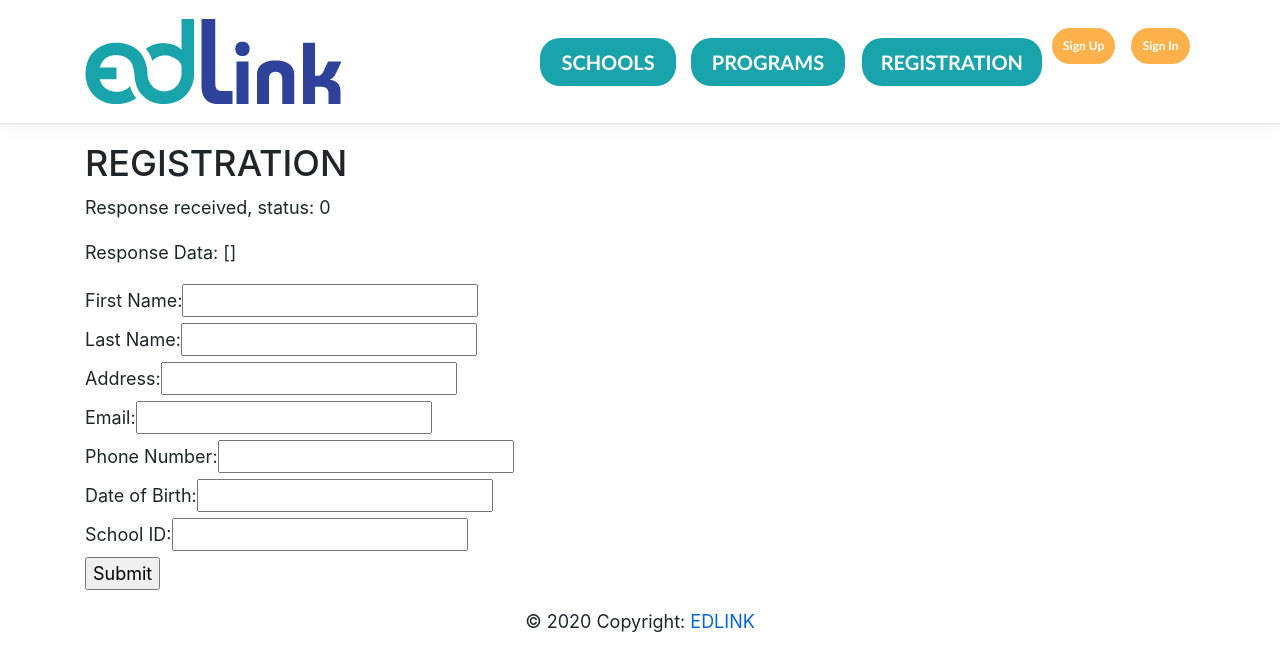
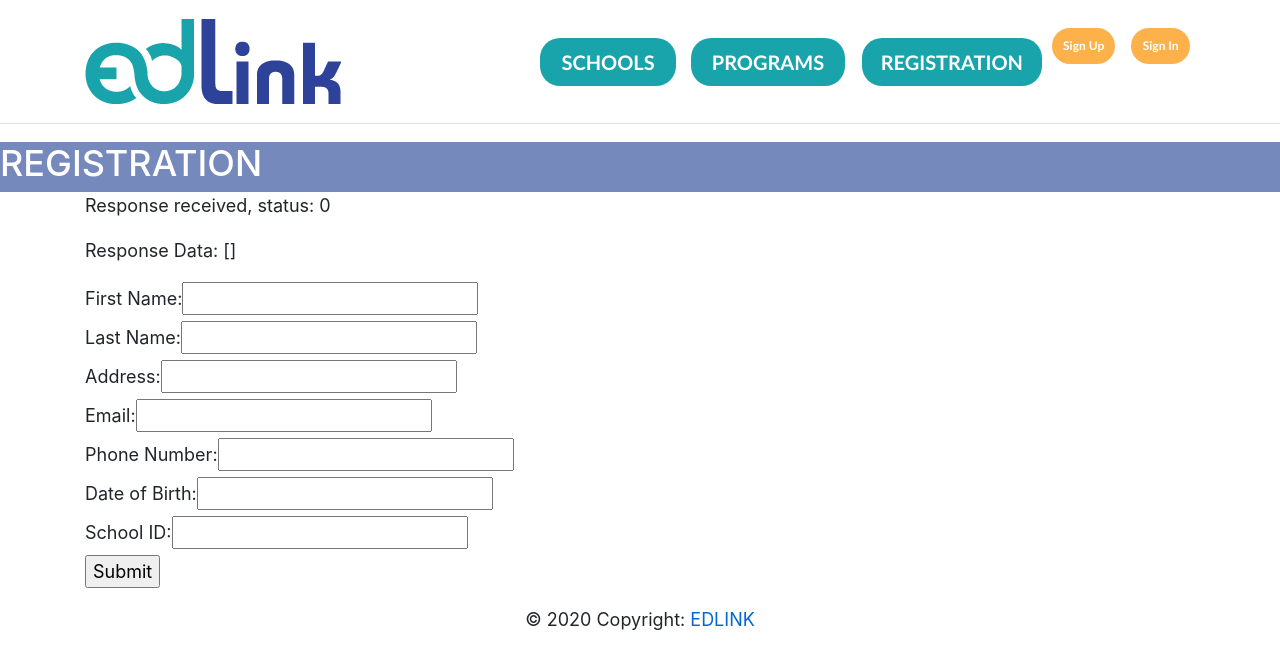
Before and after one commit to senaitesfazgi/Edlink-Capstone, a React (Create React App) app in the folder EdlinkCapstone/ClientApp/: page /create-student in a window 1280 px wide. Shown: the top 670 px of the page. Built offline with nearby package versions, Linux system fonts and the light colour scheme.

Commit message:
Add background bar to title in registration page.

```diff
--- a/EdlinkCapstone/ClientApp/src/components/CreateStudent.css
+++ b/EdlinkCapstone/ClientApp/src/components/CreateStudent.css
@@ -1,10 +1,19 @@
-
-
-
-
+/*Mobile First*/
+.title-background {
+    background-color: rgb(117, 137, 189);
+    height: 50px;
+    color: white !important;
+}
 
 /*For tablet and desktop*/
-
 @media screen and (min-width: 768px) {
-
+    .title-background {
+        background-color: rgb(117, 137, 189);
+        height: 50px;
+        color: white !important;
+        width: 100vw;
+        position: relative;
+        margin-left: -50vw;
+        left: 50%;
     }
+}
--- a/EdlinkCapstone/ClientApp/src/components/CreateStudent.js
+++ b/EdlinkCapstone/ClientApp/src/components/CreateStudent.js
@@ -3,6 +3,7 @@
 import React, { Component } from 'react';
 // Don't forget to "npm install axios" and import it on any pages from which you are making HTTP requests.
 import axios from 'axios';
+import './CreateStudent.css';
 
 // The name of the class is used in routing in App.js. The name of the file is not important in that sense.
 export class CreateStudent extends Component {
@@ -49,7 +50,9 @@ export class CreateStudent extends Component {
     render() {
         return (
             <div>
-                <h2>REGISTRATION</h2>
+                <div className="title-background">
+                    <h2>REGISTRATION</h2>
+                </div>
                 <p>{this.state.waiting ? "Request sent, awaiting response." : "Response received, status: " + this.state.statusCode}</p>
                 <p>Response Data: {JSON.stringify(this.state.response)}</p>
                 <form onSubmit={this.handleSubmit}>
--- a/EdlinkCapstone/ClientApp/src/components/NavMenu.css
+++ b/EdlinkCapstone/ClientApp/src/components/NavMenu.css
@@ -68,11 +68,8 @@ html {
     .text-light {
         color: white !important;
         margin: 10px;
+        margin-top: 10px;
         font-size: 12px;
         width: 80%;
     }
 }
-
-.box-shadow {
-  box-shadow: 0 .25rem .75rem rgba(0, 0, 0, .05);
-}
--- a/EdlinkCapstone/ClientApp/src/components/Programs.css
+++ b/EdlinkCapstone/ClientApp/src/components/Programs.css
@@ -1,2 +1,8 @@
-body {
+/*Mobile First*/
+
+
+
+
+/*For tablet and desktop*/
+@media screen and (min-width: 768px) {
 }
--- a/EdlinkCapstone/ClientApp/src/components/Schools.css
+++ b/EdlinkCapstone/ClientApp/src/components/Schools.css
@@ -1,2 +1,8 @@
-body {
+/*Mobile First*/
+
+
+
+
+/*For tablet and desktop*/
+@media screen and (min-width: 768px) {
 }
```
